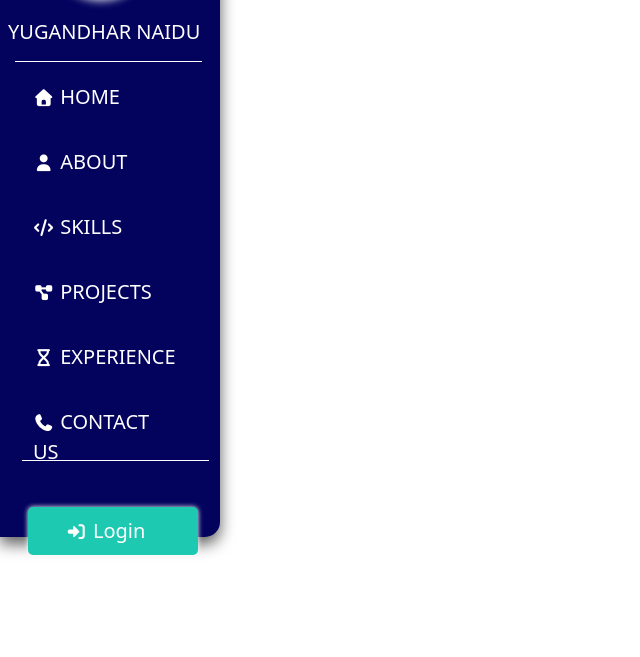
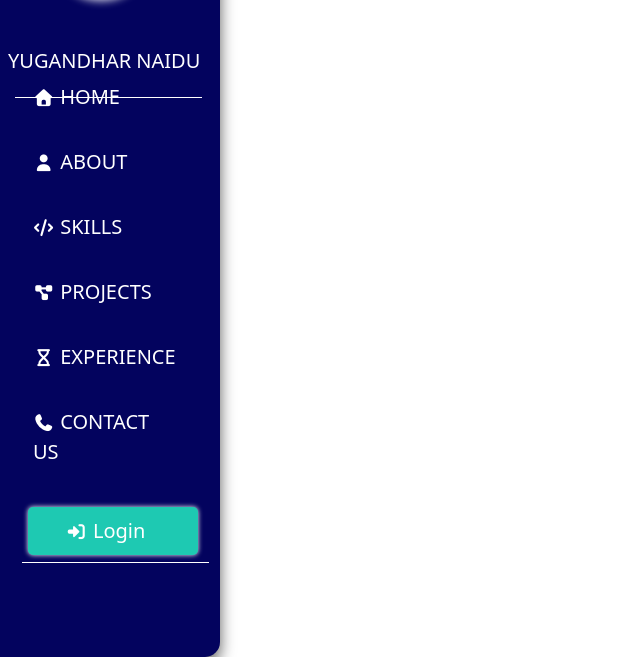
Before and after one commit to Meesalayugandharnaidu/Portfolio, a plain HTML site: page index.html in a window 1280 px wide. Shown: the part 143-800 px from the top of the page, without its empty margins (0-640 px from the left). Drawn offline with nearby package versions, Linux system fonts and the light colour scheme.

Commit message:
Update style.css

```diff
--- a/style.css
+++ b/style.css
@@ -1,3 +1,6 @@
+body{
+  overflow-y: hidden;
+}
 .container {
   margin: 0;
   padding: 0;
@@ -14,7 +17,7 @@ a:hover {
   color: #fff6f6;
 }
 nav {
-  height: 680px;
+  height: 100vh;
   width: 220px;
   background-color: rgb(3, 3, 94);
   display: flex;
```
